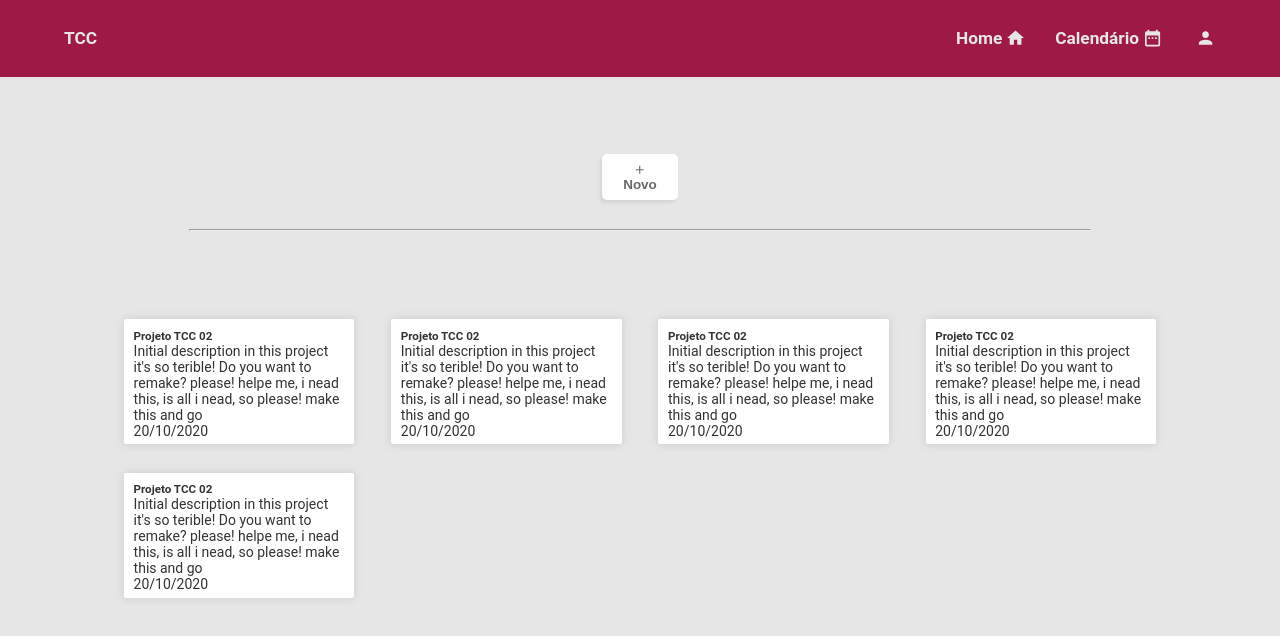
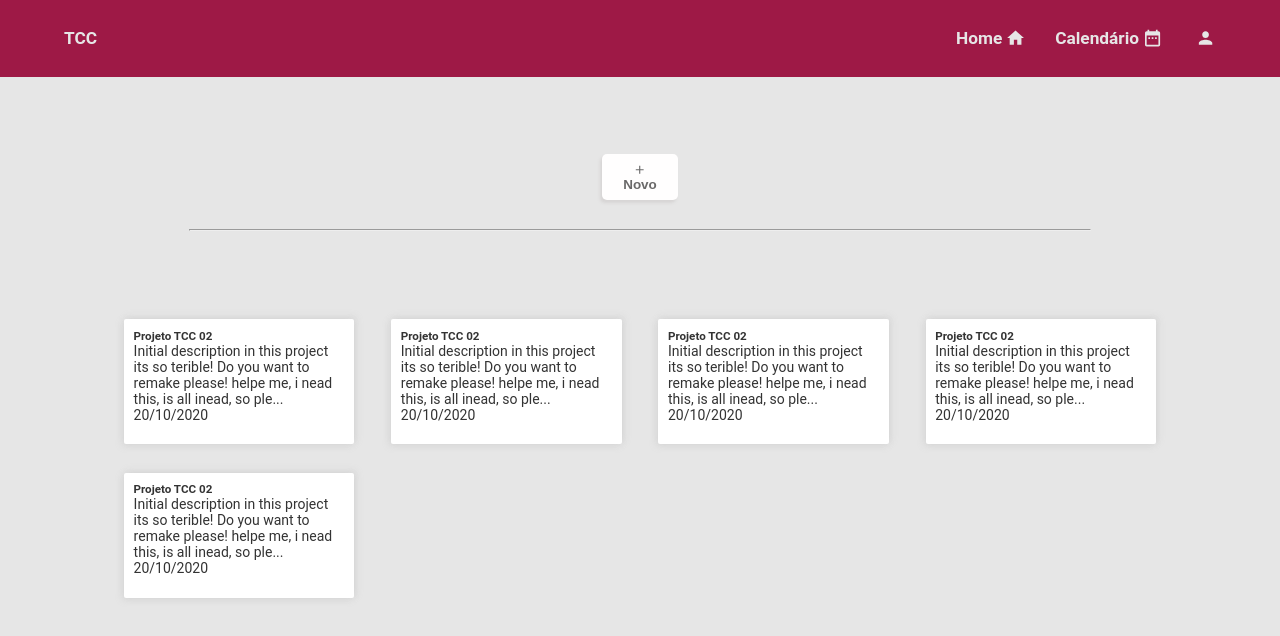
Before and after one commit to mfatima13/frontend-tcc, a React (Create React App) app: page /home in a window 1280 px wide. Shown: the top 636 px of the page. Built offline with nearby package versions, Linux system fonts and the light colour scheme.

Commit message:
add '...' at the end of the description of a project

```diff
--- a/src/components/ProjectLink/index.tsx
+++ b/src/components/ProjectLink/index.tsx
@@ -1,16 +1,19 @@
 import React from 'react';
 import { ProjectContainer } from './styles';
+import ReduceLines from '../../utils/reduceLines';
 
 // import { Container } from './styles';
 
 const ProjectLink: React.FC = () => {
+
+  const text = 'Initial description in this project   its so terible! Do you want to remake  please! helpe me, i nead this, is all inead, so please! make this and go '
+
+  ReduceLines(text);
   return (
       <ProjectContainer>
         <h5>Projeto TCC 02</h5>
-        <p>Initial description in this project
-          it's so terible! Do you want to remake?
-          please! helpe me, i nead this, is all i
-           nead, so please! make this and go
+        <p>
+          {ReduceLines(text)}
         </p>
 
         <span>20/10/2020</span>
--- /dev/null
+++ b/src/utils/reduceLines.ts
@@ -0,0 +1,15 @@
+
+export default function ReduceLines(text: string ): string {
+    const tam = text.length;
+    if(text.length > 128){
+        const reduct = tam - 128;
+        const sliceText = text.slice(0, -reduct);
+
+        const pont = "...";
+        const nova = sliceText + pont;
+
+        return nova;
+    }
+
+    return text;
+}
```
